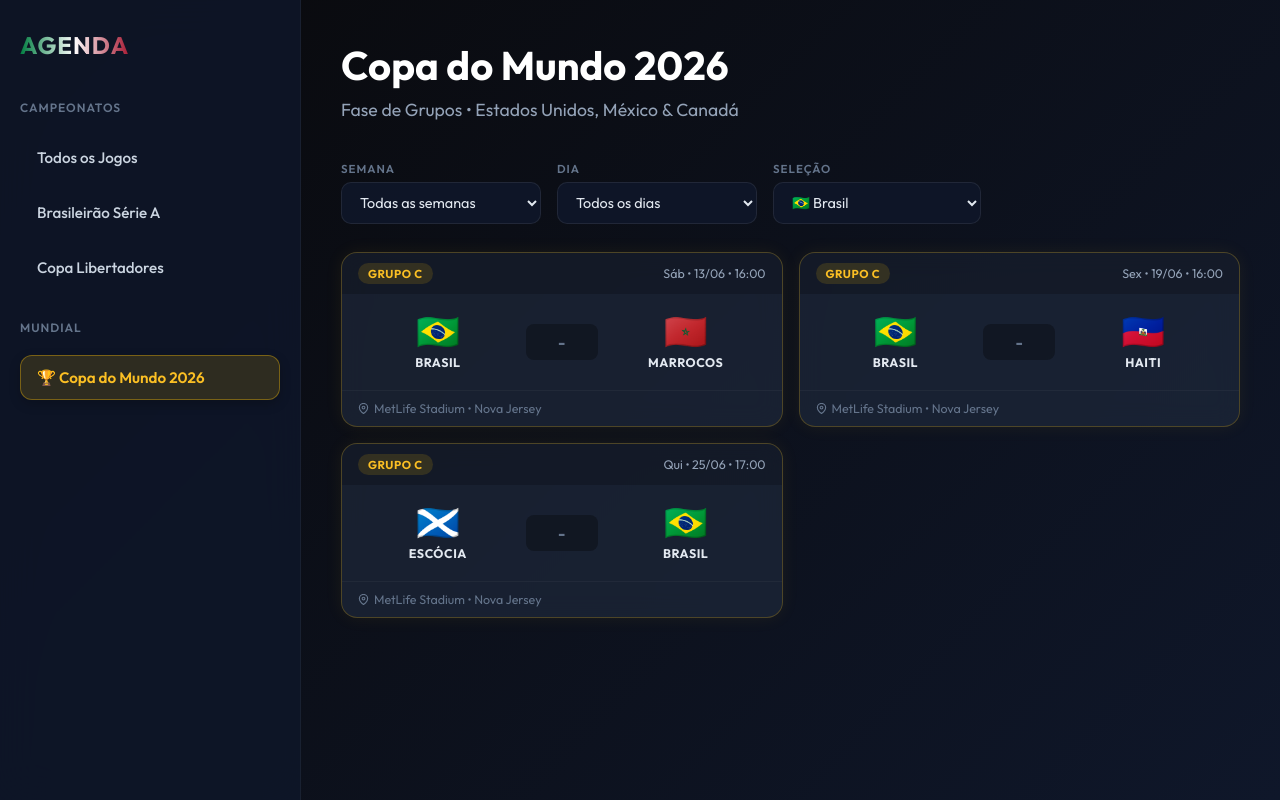
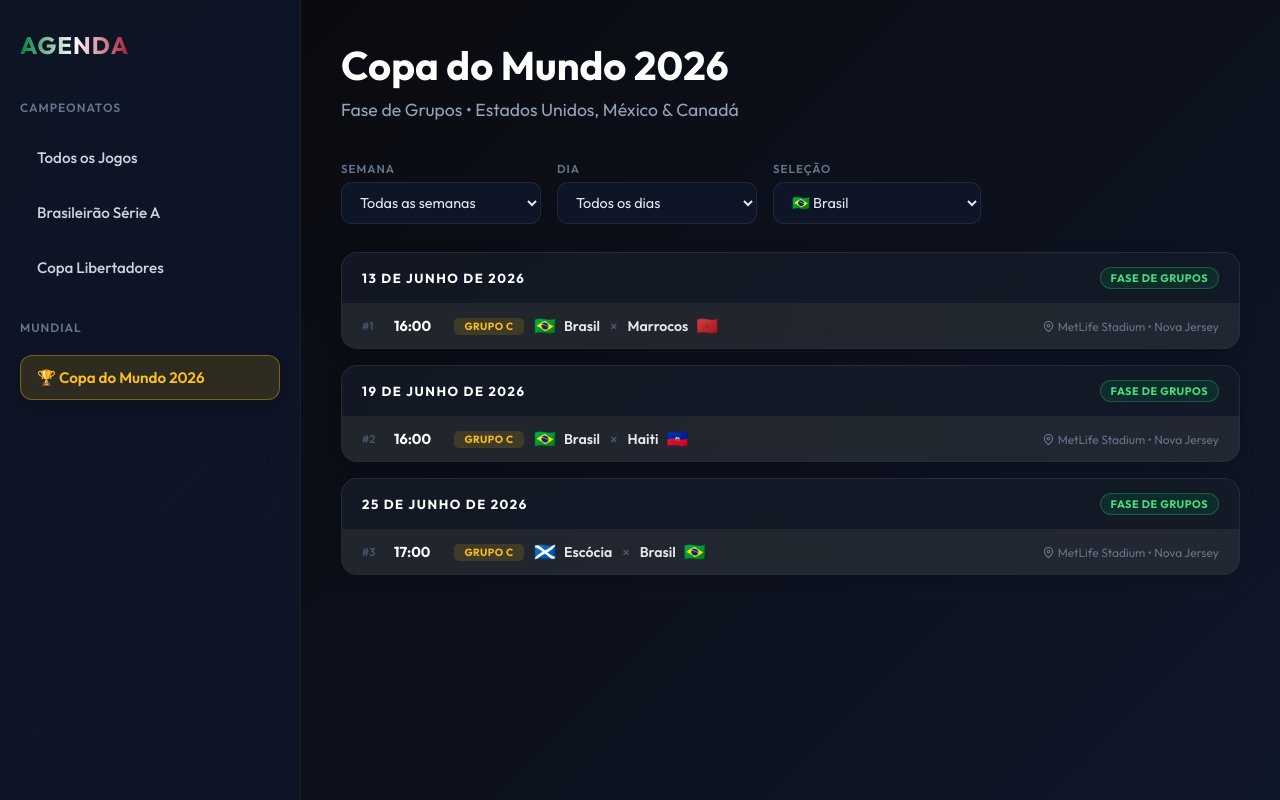
Before and after one commit to ramon1martins1/agenda-jogos, a website: page index.html in a window 1280 px wide. Drawn offline with Linux system fonts and the light colour scheme.

Commit message:
add jogos da copa

```diff
--- a/index.html
+++ b/index.html
@@ -365,135 +365,122 @@
       border-color: rgba(234, 179, 8, 0.4);
     }
 
-    .copa-matches {
-      display: grid;
-      grid-template-columns: repeat(auto-fill, minmax(310px, 1fr));
-      gap: 16px;
-    }
-
-    .match-card {
+    .copa-day-group {
       background: var(--card-bg);
       backdrop-filter: blur(12px);
       -webkit-backdrop-filter: blur(12px);
       border: 1px solid rgba(255, 255, 255, 0.05);
       border-radius: 16px;
       overflow: hidden;
-      transition: transform 0.2s ease, box-shadow 0.2s ease;
+      margin-bottom: 16px;
+      box-shadow: 0 4px 16px rgba(0, 0, 0, 0.2);
+      animation: fadeInUp 0.4s ease-out both;
     }
 
-    .match-card:hover {
-      transform: translateY(-3px);
-      box-shadow: 0 12px 28px rgba(0, 0, 0, 0.35);
-    }
-
-    .match-card.brasil {
-      border-color: rgba(234, 179, 8, 0.25);
-      box-shadow: 0 0 18px rgba(234, 179, 8, 0.07);
-    }
-
-    .match-card.brasil:hover {
-      box-shadow: 0 12px 28px rgba(234, 179, 8, 0.15);
-    }
-
-    .card-header {
-      background: rgba(0, 0, 0, 0.2);
-      padding: 10px 16px;
+    .copa-day-header {
+      background: rgba(0, 0, 0, 0.25);
+      padding: 14px 20px;
       display: flex;
       justify-content: space-between;
       align-items: center;
+      border-bottom: 1px solid rgba(255, 255, 255, 0.06);
     }
 
-    .group-badge {
-      background: rgba(100, 116, 139, 0.25);
-      color: #94a3b8;
-      padding: 3px 10px;
-      border-radius: 20px;
-      font-size: 0.72rem;
+    .copa-day-date {
+      font-size: 0.82rem;
+      font-weight: 700;
+      color: #fff;
+      text-transform: uppercase;
+      letter-spacing: 1.5px;
+    }
+
+    .copa-phase-badge {
+      font-size: 0.68rem;
       font-weight: 700;
       text-transform: uppercase;
       letter-spacing: 0.5px;
+      background: rgba(0, 125, 64, 0.2);
+      color: #4ade80;
+      border: 1px solid rgba(74, 222, 128, 0.25);
+      padding: 3px 10px;
+      border-radius: 20px;
     }
 
-    .match-card.brasil .group-badge {
+    .copa-match-row {
+      display: flex;
+      align-items: center;
+      gap: 10px;
+      padding: 13px 20px;
+      border-bottom: 1px solid rgba(255, 255, 255, 0.04);
+      transition: background 0.15s ease;
+    }
+
+    .copa-match-row:last-child { border-bottom: none; }
+    .copa-match-row:hover { background: rgba(255, 255, 255, 0.03); }
+    .copa-match-row.brasil { background: rgba(234, 179, 8, 0.04); }
+    .copa-match-row.brasil:hover { background: rgba(234, 179, 8, 0.08); }
+
+    .cr-num  { font-size: 0.7rem; color: #475569; font-weight: 600; min-width: 22px; }
+    .cr-time { font-size: 0.9rem; font-weight: 700; color: #fff; min-width: 50px; }
+
+    .cr-grupo {
+      font-size: 0.65rem;
+      font-weight: 700;
+      text-transform: uppercase;
+      letter-spacing: 0.4px;
+      background: rgba(100, 116, 139, 0.2);
+      color: #94a3b8;
+      padding: 2px 7px;
+      border-radius: 5px;
+      min-width: 56px;
+      text-align: center;
+      white-space: nowrap;
+    }
+
+    .copa-match-row.brasil .cr-grupo {
       background: rgba(234, 179, 8, 0.15);
       color: #fbbf24;
     }
 
-    .match-datetime {
-      font-size: 0.78rem;
-      color: #94a3b8;
+    .cr-teams {
+      display: flex;
+      align-items: center;
+      gap: 8px;
+      flex: 1;
+      flex-wrap: wrap;
     }
 
-    .card-body {
-      padding: 20px 16px;
+    .cr-flag  { font-size: 1.1rem; line-height: 1; }
+    .cr-tname { font-size: 0.88rem; font-weight: 600; color: #e2e8f0; }
+    .cr-sep   { color: #475569; font-weight: 600; font-size: 0.85rem; padding: 0 2px; }
+    .cr-score { font-size: 0.95rem; font-weight: 700; color: #fff; padding: 0 4px; }
+
+    .cr-venue {
+      font-size: 0.75rem;
+      color: #64748b;
       display: flex;
       align-items: center;
-      justify-content: space-between;
-      gap: 8px;
-    }
-
-    .match-team {
-      display: flex;
-      flex-direction: column;
-      align-items: center;
-      gap: 6px;
-      flex: 1;
-    }
-
-    .team-flag {
-      font-size: 2.2rem;
-      line-height: 1;
-    }
-
-    .team-name {
-      font-size: 0.78rem;
-      font-weight: 700;
-      text-align: center;
-      color: #e2e8f0;
-      text-transform: uppercase;
-      letter-spacing: 0.5px;
-    }
-
-    .match-vs {
-      background: rgba(0, 0, 0, 0.3);
-      padding: 8px 12px;
-      border-radius: 8px;
-      font-size: 1rem;
-      font-weight: 700;
-      color: #64748b;
-      min-width: 48px;
-      text-align: center;
+      gap: 4px;
+      margin-left: auto;
+      white-space: nowrap;
+      overflow: hidden;
+      text-overflow: ellipsis;
+      max-width: 280px;
       flex-shrink: 0;
     }
 
-    .match-vs.played {
-      color: #fff;
-      font-size: 1.1rem;
+    .copa-empty { padding: 60px; text-align: center; color: #94a3b8; }
+    .copa-empty h3 { color: #cbd5e1; margin-bottom: 8px; }
+
+    @media (max-width: 900px) {
+      .cr-venue { display: none; }
     }
 
-    .card-footer {
-      padding: 10px 16px;
-      border-top: 1px solid rgba(255, 255, 255, 0.04);
-      font-size: 0.78rem;
-      color: #64748b;
-      display: flex;
-      align-items: center;
-      gap: 5px;
-    }
-
-    .copa-empty {
-      grid-column: 1 / -1;
-      padding: 60px;
-      text-align: center;
-      color: #94a3b8;
-    }
-
-    .copa-empty h3 { color: #cbd5e1; margin-bottom: 8px; }
-
     @media (max-width: 768px) {
-      .copa-matches { grid-template-columns: 1fr; }
       .copa-filters { flex-direction: column; }
       .filter-select { min-width: unset; width: 100%; }
+      .copa-match-row { flex-wrap: wrap; padding: 12px 16px; }
+      .cr-venue { display: flex; width: 100%; margin-left: 0; padding-left: 84px; max-width: none; }
     }
     /* ────────────────────────────────────────────────── */
 
@@ -912,10 +899,10 @@
       if (dia    !== 'todos') filtrados = filtrados.filter(j => j.data === dia);
       if (time   !== 'todos') filtrados = filtrados.filter(j => j.time1 === time || j.time2 === time);
 
-      // Ordenar por grupo (A→L) depois por data
+      // Ordenar por data, depois por hora
       const toDate = s => { const [d, m] = s.split('/'); return new Date(2026, m - 1, d); };
       filtrados = [...filtrados].sort((a, b) =>
-        a.grupo.localeCompare(b.grupo) || toDate(a.data) - toDate(b.data)
+        toDate(a.data) - toDate(b.data) || a.hora.localeCompare(b.hora)
       );
 
       renderizarCopa(filtrados);
@@ -924,40 +911,65 @@
     function renderizarCopa(jogos) {
       const container = document.getElementById('copa-matches-container');
       if (!jogos || jogos.length === 0) {
-        container.innerHTML = '<div class="copa-matches"><div class="copa-empty"><h3>Nenhum jogo encontrado</h3><p>Tente ajustar os filtros.</p></div></div>';
+        container.innerHTML = '<div class="copa-empty"><h3>Nenhum jogo encontrado</h3><p>Tente ajustar os filtros.</p></div>';
         return;
       }
-      const diasPT = ['Dom', 'Seg', 'Ter', 'Qua', 'Qui', 'Sex', 'Sáb'];
-      container.innerHTML = '<div class="copa-matches">' + jogos.map((jogo, i) => {
+
+      const mesesPT = ['Janeiro','Fevereiro','Março','Abril','Maio','Junho','Julho','Agosto','Setembro','Outubro','Novembro','Dezembro'];
+      const toDate  = s => { const [d, m] = s.split('/'); return new Date(2026, m - 1, d); };
+
+      // Agrupar por data mantendo a ordem já aplicada pelo sort
+      const grupos = {};
+      const ordemDatas = [];
+      jogos.forEach(j => {
+        if (!grupos[j.data]) { grupos[j.data] = []; ordemDatas.push(j.data); }
+        grupos[j.data].push(j);
+      });
+
+      let globalIdx = 0;
+      const html = ordemDatas.map((data, gi) => {
+        const [dia, mes, ano] = data.split('/');
+        const nomeMes   = mesesPT[parseInt(mes, 10) - 1];
+        const dateLabel = `${parseInt(dia, 10)} de ${nomeMes} de ${ano}`;
+
+        const rowsHtml = grupos[data].map(jogo => {
+          globalIdx++;
           const isBrasil = jogo.time1 === 'Brasil' || jogo.time2 === 'Brasil';
-        const [dia, mes] = jogo.data.split('/');
-        const nomeDia = diasPT[new Date(2026, mes - 1, dia).getDay()];
           const f1 = flags[jogo.time1] || '🏳️';
           const f2 = flags[jogo.time2] || '🏳️';
-        const played = jogo.resultado !== '-';
+          const mid = jogo.resultado !== '-'
+            ? `<span class="cr-score">${jogo.resultado}</span>`
+            : `<span class="cr-sep">&times;</span>`;
           return `
-          <div class="match-card${isBrasil ? ' brasil' : ''}" style="animation:fadeInUp 0.4s ease-out ${i * 0.04}s both;">
-            <div class="card-header">
-              <span class="group-badge">Grupo ${jogo.grupo}</span>
-              <span class="match-datetime">${nomeDia} &bull; ${dia}/${mes} &bull; ${jogo.hora}</span>
+            <div class="copa-match-row${isBrasil ? ' brasil' : ''}">
+              <span class="cr-num">#${globalIdx}</span>
+              <span class="cr-time">${jogo.hora}</span>
+              <span class="cr-grupo">Grupo ${jogo.grupo}</span>
+              <div class="cr-teams">
+                <span class="cr-flag">${f1}</span>
+                <span class="cr-tname">${jogo.time1}</span>
+                ${mid}
+                <span class="cr-tname">${jogo.time2}</span>
+                <span class="cr-flag">${f2}</span>
               </div>
-            <div class="card-body">
-              <div class="match-team">
-                <span class="team-flag">${f1}</span>
-                <span class="team-name">${jogo.time1}</span>
-              </div>
-              <div class="match-vs${played ? ' played' : ''}">${jogo.resultado}</div>
-              <div class="match-team">
-                <span class="team-flag">${f2}</span>
-                <span class="team-name">${jogo.time2}</span>
-              </div>
-            </div>
-            <div class="card-footer">
+              <div class="cr-venue">
                 <svg width="11" height="11" viewBox="0 0 24 24" fill="none" stroke="currentColor" stroke-width="2.5" stroke-linecap="round" stroke-linejoin="round"><path d="M21 10c0 7-9 13-9 13s-9-6-9-13a9 9 0 0 1 18 0z"/><circle cx="12" cy="10" r="3"/></svg>
                 ${jogo.estadio} &bull; ${jogo.cidade}
               </div>
             </div>`;
-      }).join('') + '</div>';
+        }).join('');
+
+        return `
+          <div class="copa-day-group" style="animation-delay:${gi * 0.05}s">
+            <div class="copa-day-header">
+              <span class="copa-day-date">${dateLabel}</span>
+              <span class="copa-phase-badge">Fase de Grupos</span>
+            </div>
+            ${rowsHtml}
+          </div>`;
+      }).join('');
+
+      container.innerHTML = html;
     }
 
     // Inicializar Copa 2026 como view padrão
```
Lines whose indentation alone changed are shown as unchanged.
